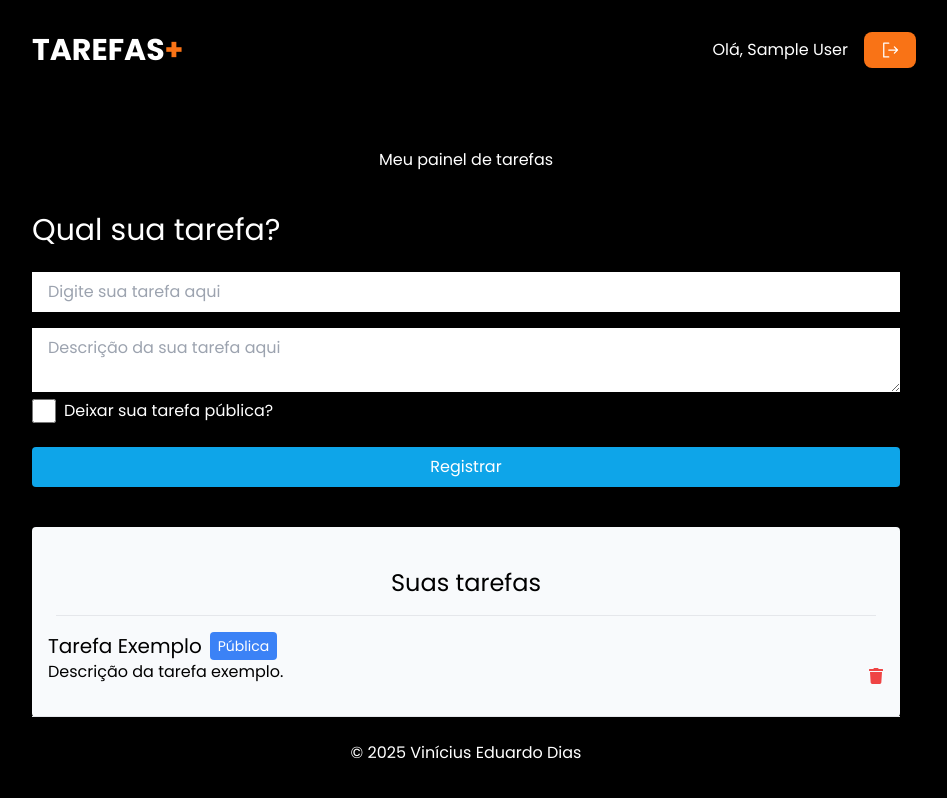
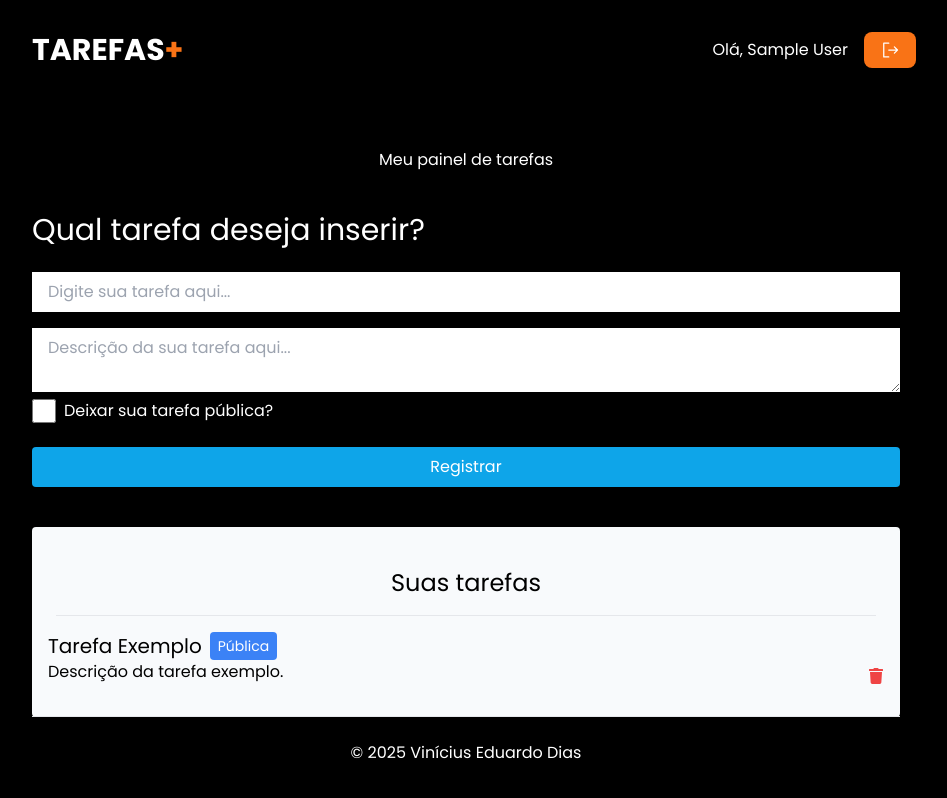
Before and after one commit to ViniciusEduardoDias/gestor-x, a Next.js app: page /dashboard in a window 1280 px wide. Shown: the whole page, without its empty margins (174-1121 px from the left). Built offline with nearby package versions, Linux system fonts and the light colour scheme; no server answers; sample sign-in values are in the browser's storage.

Commit message:
remove exposed api key

```diff
--- a/package.json
+++ b/package.json
@@ -9,6 +9,7 @@
     "lint": "eslint"
   },
   "dependencies": {
+    "firebase": "^12.9.0",
     "next": "15.5.5",
     "next-auth": "^4.24.13",
     "react": "19.1.0",
--- a/src/app/dashboard/page.tsx
+++ b/src/app/dashboard/page.tsx
@@ -2,14 +2,17 @@ import { getServerSession } from "next-auth";
 import { authOptions } from "@/lib/auth";
 import { redirect } from "next/navigation";
 import { FaTrash } from "react-icons/fa";
-
 import TextArea from "@/components/TextArea";
-
 import Head from "next/head";
+import { ChangeEvent, useState } from "react";
 
 export default async function Dashboard() {
+  const [inputDesc, setInputDesc] = useState("")
+  const [inputTask, setInputTask] = useState("")
+  const [checkedPubli, setCheckedPublic] = useState(false)
+
+
   const session = await getServerSession(authOptions);
-
   if (!session?.user) {
     redirect("/");
   }
@@ -23,16 +26,27 @@ export default async function Dashboard() {
         <h1 className="text-white">Meu painel de tarefas</h1>
       </header>
       <section className="w-full flex flex-col gap-6">
-        <h1 className="text-3xl text-white">Qual sua tarefa?</h1>
+        <h1 className="text-3xl text-white">Qual tarefa deseja inserir?</h1>
         <form action="">
           <input
             type="text"
-            placeholder="Digite sua tarefa aqui"
+            placeholder="Digite sua tarefa aqui..."
             className="w-full px-4 py-2 mb-4"
+            value={inputTask}
+            onChange={(event) => { setInputTask(event.target.value) }}
           />
-          <TextArea placeholder="Descrição da sua tarefa aqui" />
+          <TextArea
+            placeholder="Descrição da sua tarefa aqui..."
+            value={inputDesc}
+            onChange={(event: ChangeEvent<HTMLTextAreaElement>) => { setInputDesc(event.target.value) }}
+          />
           <div className="flex gap-2 items-center justify-start text-white">
-            <input type="checkbox" className="rounded w-6 h-6" />
+            <input
+              type="checkbox"
+              className="rounded w-6 h-6"
+              checked={checkedPubli}
+              onChange={(event) => setCheckedPublic(event.target.checked)}
+            />
             <label>Deixar sua tarefa pública?</label>
           </div>
           <button
@@ -51,7 +65,7 @@ export default async function Dashboard() {
           <div className="w-100% p-4 rounded">
             <div className="flex gap-2">
               <h3 className="text-xl">Tarefa Exemplo</h3>
-              <span className="bg-blue-500 text-sm text-white rounded px-2 py-1">
+              <span className="bg-blue-500 text-sm text-white rounded px-2 py-1 hover:bg-blue-700">
                 Pública
               </span>
             </div>
```
Also changed, not shown: src/services/firebaseConnection.ts (added, +15 -0 lines), 2 other files (tests, documents, lock files or other folders).
